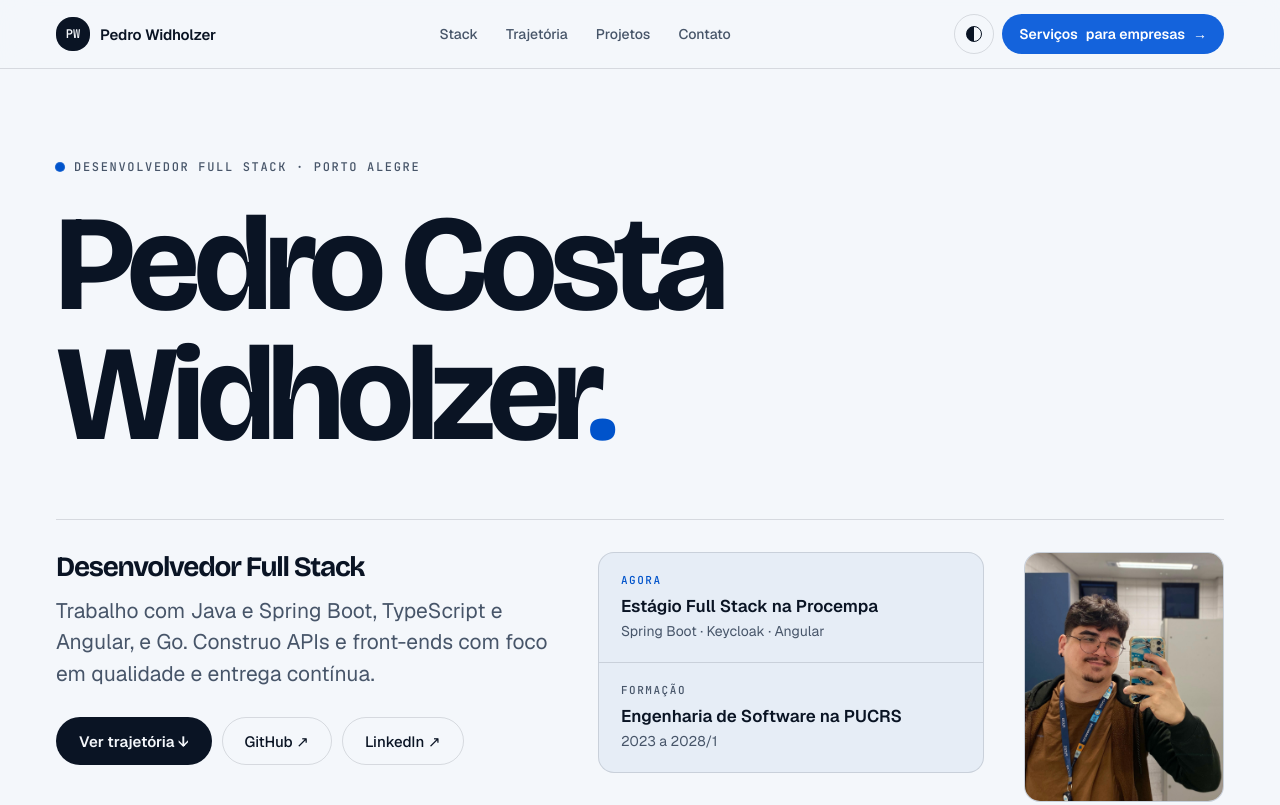
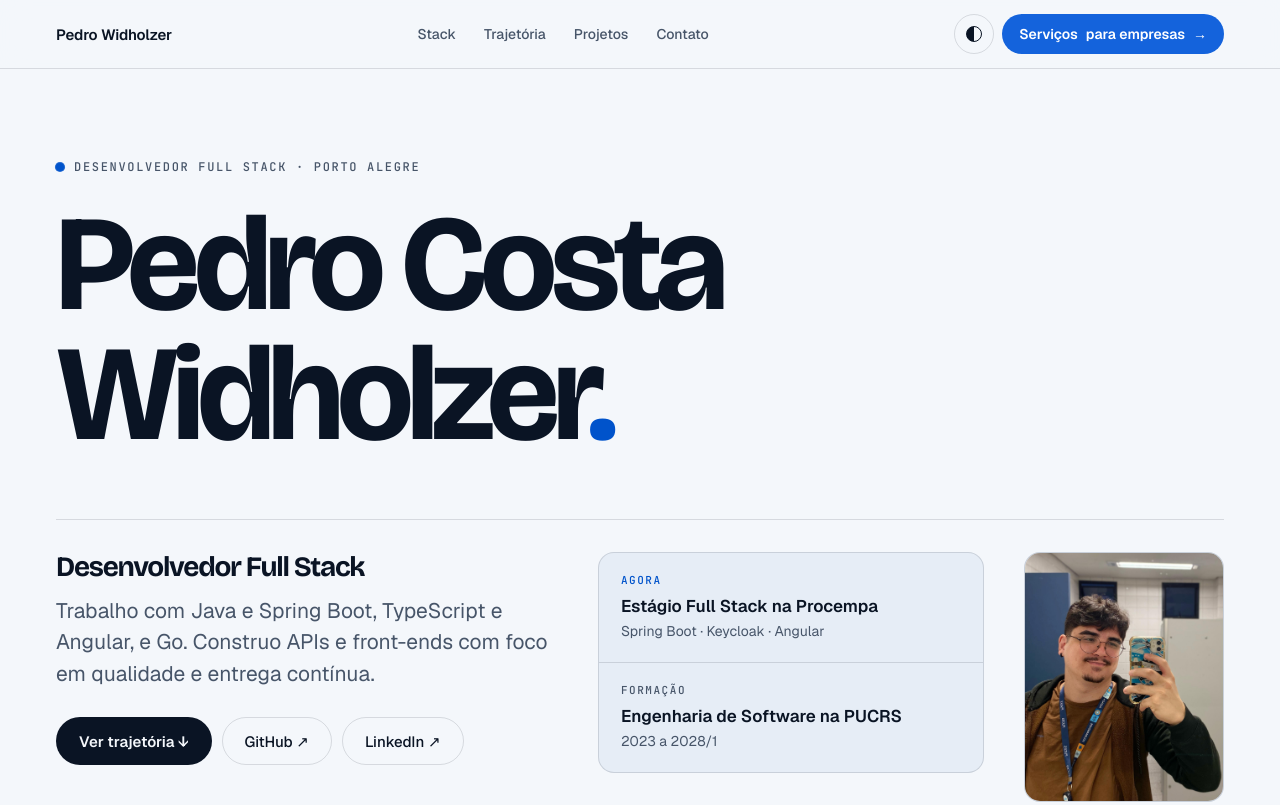
Before and after one commit to Widholzerr/widholzerr.github.io, an Astro site: page / in a window 1280 px wide. Shown: the top 805 px of the page. Built offline with nearby package versions, Linux system fonts and the light colour scheme; Astro itself is replaced by a stand-in of ours.

Commit message:
Remove o avatar PW do header
Co-Authored-By: Claude Sonnet 5.5 <noreply@anthropic.com>

```diff
--- a/src/components/Header.astro
+++ b/src/components/Header.astro
@@ -13,7 +13,6 @@ const homeHref = "/";
 
 <header class="header">
   <a class="brand" href={isHome ? "/" : "/servicos"}>
-    <span class="brand__mark" aria-hidden="true">{profile.initials}</span>
     {
       isHome ? (
         <span class="brand__name">{profile.shortName}</span>
--- a/src/styles/global.css
+++ b/src/styles/global.css
@@ -129,16 +129,6 @@ button { font: inherit; color: inherit; }
   align-items: center;
   gap: 10px;
   text-decoration: none;
-}
-.brand__mark {
-  width: 34px;
-  height: 34px;
-  display: grid;
-  place-items: center;
-  background: var(--fg);
-  color: var(--bg);
-  font: 600 12px var(--fM);
-  border-radius: var(--r);
 }
 .brand__name { font: 600 15px/1 var(--fB); letter-spacing: -0.01em; }
 .brand__text { display: flex; flex-direction: column; gap: 3px; }
```
